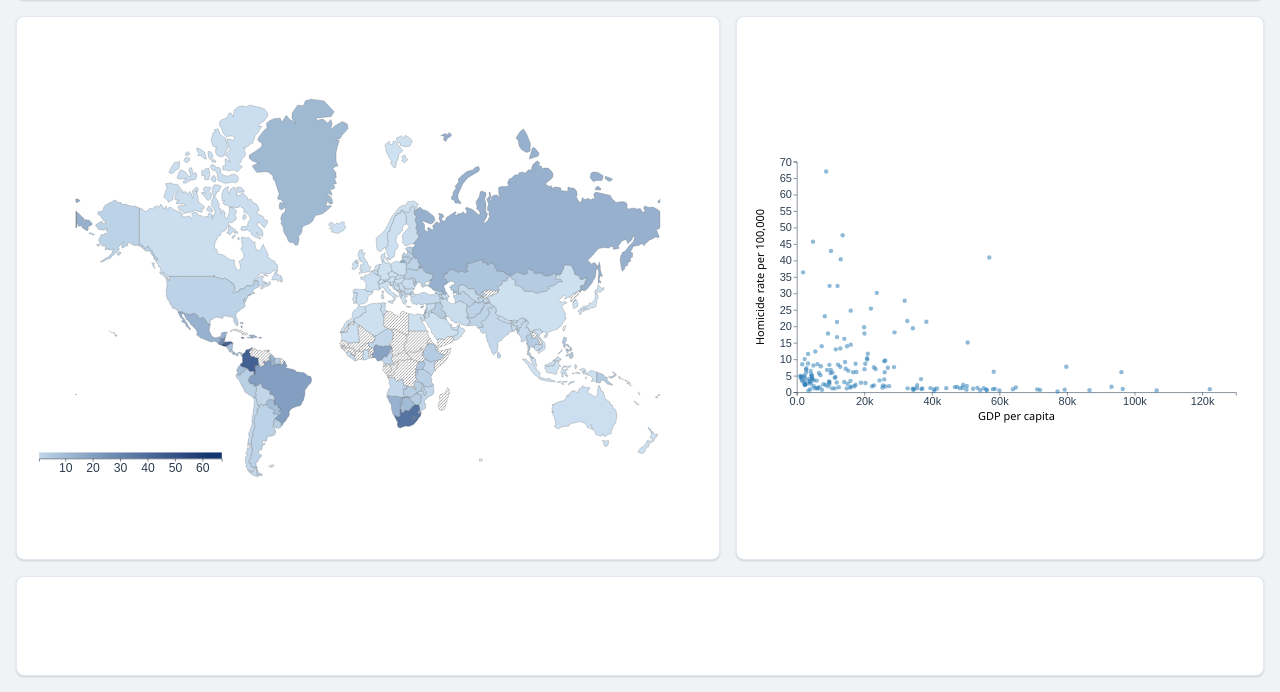
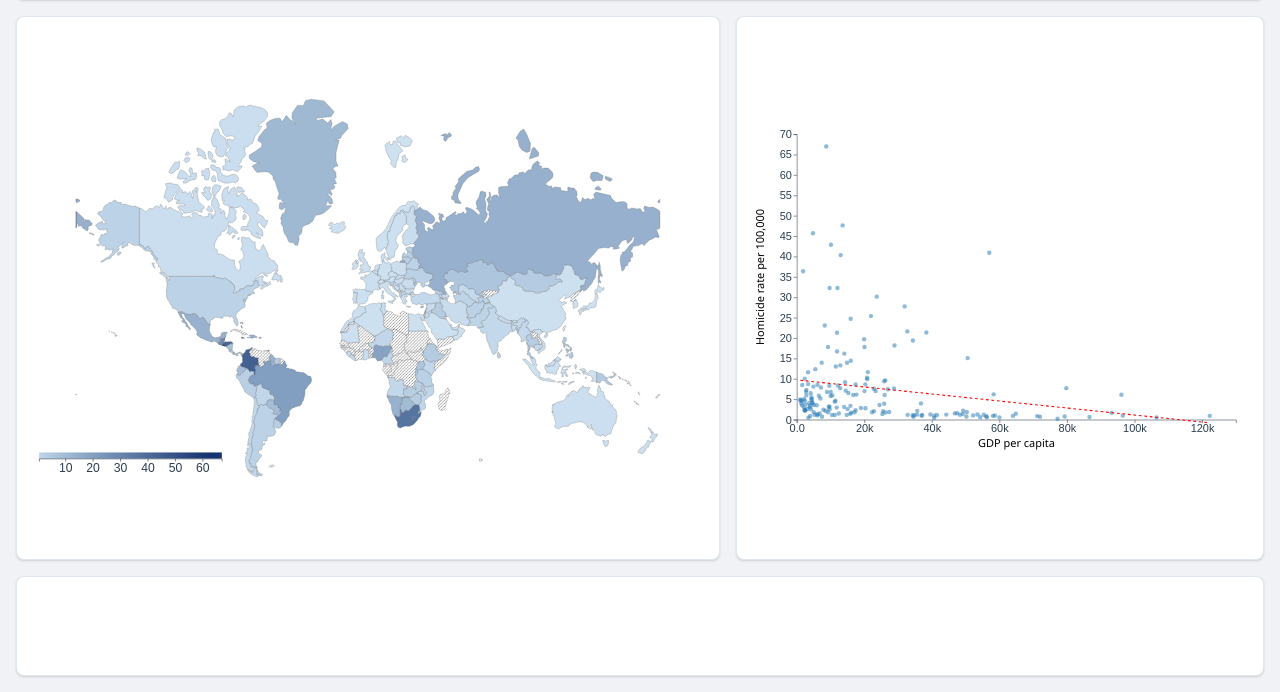
Before and after one commit to yuru108/Vis-Project1, a website: page index.html in a window 1280 px wide. Shown: the part 108-800 px from the top of the page. Drawn offline with nearby package versions, Linux system fonts and the light colour scheme.

Commit message:
FEAT: add linear regression calculation and update scatter plot dimensions

```diff
--- a/index.html
+++ b/index.html
@@ -34,7 +34,7 @@
 
       <section class="panel main-right">
         <div class="viz-wrap">
-          <svg id="scatter" viewBox="0 0 900 500" preserveAspectRatio="xMidYMid meet"></svg>
+          <svg id="scatter" viewBox="0 0 900 600" preserveAspectRatio="xMidYMid meet"></svg>
         </div>
       </section>
 
--- a/js/main.js
+++ b/js/main.js
@@ -82,6 +82,35 @@ function drawScatter(data) {
     .attr("r", 4)
     .attr("fill", "#1f77b4")
     .attr("opacity", 0.5);
+
+  // Calculate linear regression
+  const n = data.length;
+  if (n > 1) {
+    let sumX = 0, sumY = 0, sumXY = 0, sumX2 = 0;
+    for (const d of data) {
+      sumX += d.gdp_pc;
+      sumY += d.homicide_rate;
+      sumXY += d.gdp_pc * d.homicide_rate;
+      sumX2 += d.gdp_pc * d.gdp_pc;
+    }
+
+    const slope = (n * sumXY - sumX * sumY) / (n * sumX2 - sumX * sumX);
+    const intercept = (sumY - slope * sumX) / n;
+
+    const x1 = d3.min(data, d => d.gdp_pc);
+    const x2 = d3.max(data, d => d.gdp_pc);
+    const y1 = slope * x1 + intercept;
+    const y2 = slope * x2 + intercept;
+
+    g.append("line")
+      .attr("x1", x(x1))
+      .attr("y1", y(y1))
+      .attr("x2", x(x2))
+      .attr("y2", y(y2))
+      .attr("stroke", "red")
+      .attr("stroke-width", 2)
+      .attr("stroke-dasharray", "5,5"); // Dashed line for trend
+  }
 }
 
 class ChoroplethMap {
```
